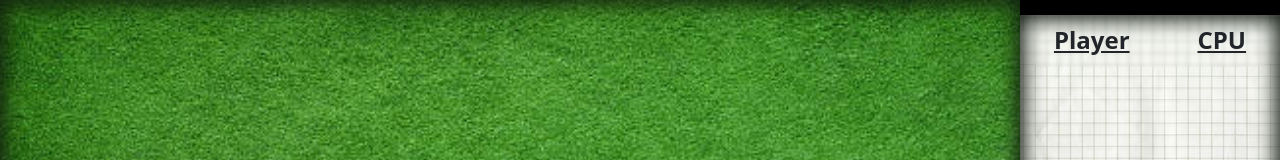
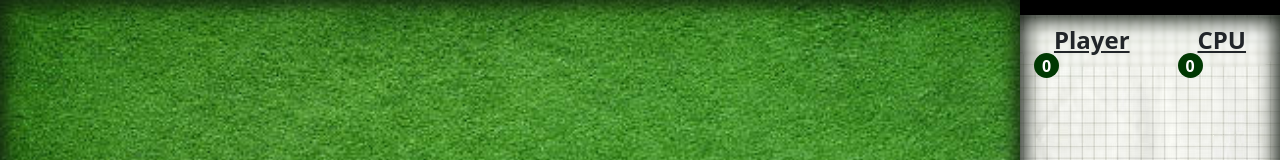
Before and after one commit to cakmakkur/Schnapsen, a React (Vite) app: page / in a window 1280 px wide. Shown: the top 160 px of the page. Built offline with nearby package versions, Linux system fonts and the light colour scheme.

Commit message:
23/15.27

```diff
--- a/main.css
+++ b/main.css
@@ -236,8 +236,8 @@ p, h1, h2, h3, h4, h5, h6 {
   gap: 20px;
 }
 .settingsDiv .div2 form img {
-  width: 120px;
-  height: 120px;
+  width: 100px;
+  height: 100px;
 }
 .settingsDiv .div2 input {
   margin-left: 54px;
@@ -394,6 +394,47 @@ p, h1, h2, h3, h4, h5, h6 {
   background-color: rgb(0, 30, 255);
 }
 
+.fade-in {
+  animation: fadeIn 0.1s;
+}
+
+.fade-out {
+  animation: fadeOut 0.1s;
+}
+
+@keyframes fadeIn {
+  from {
+    opacity: 0;
+  }
+  to {
+    opacity: 1;
+  }
+}
+@keyframes fadeOut {
+  from {
+    opacity: 1;
+  }
+  to {
+    opacity: 0;
+  }
+}
+.bummerl {
+  display: flex;
+  position: absolute;
+  width: 25px;
+  height: 25px;
+  background-color: rgb(0, 56, 2);
+  border-radius: 50%;
+  border: none;
+  bottom: -20px;
+  left: -20px;
+  z-index: 120;
+  font-size: 1rem;
+  color: white;
+  justify-content: center;
+  align-items: center;
+}
+
 .mainDiv {
   width: 100%;
   height: 100vh;
@@ -470,6 +511,7 @@ p, h1, h2, h3, h4, h5, h6 {
   margin-top: 5px;
   margin-bottom: 9px;
   display: inline;
+  position: relative;
 }
 .mainDiv .panel .scoreboardContainer {
   background-image: url("./src/Assets/score-background.jpeg");
@@ -536,6 +578,13 @@ p, h1, h2, h3, h4, h5, h6 {
   background: rgb(136, 169, 227);
   background: linear-gradient(151deg, rgb(136, 169, 227) 0%, rgb(192, 196, 255) 54%, rgb(89, 150, 199) 100%);
 }
+.mainDiv .panel .configsContainer button:nth-child(3):disabled {
+  background: lightgray;
+  color: gray;
+}
+.mainDiv .panel .configsContainer button:nth-child(3):disabled:hover {
+  cursor: auto;
+}
 .mainDiv .panel .configsContainer button:nth-child(4) {
   background: rgb(227, 136, 136);
   background: linear-gradient(151deg, rgb(227, 136, 136) 0%, rgb(255, 192, 192) 54%, rgb(199, 89, 89) 100%);
--- a/src/1-Containers/ConfigsContainer.jsx
+++ b/src/1-Containers/ConfigsContainer.jsx
@@ -5,6 +5,8 @@ export default function ConfigsContainer({
   mainPlayContainerRef,
   setShowSettings,
   setShowTutorial,
+  animationClass,
+  setAnimationClass,
 }) {
   const handleButtonClick = () => {
     if (mainPlayContainerRef.current) {
@@ -15,7 +17,11 @@ export default function ConfigsContainer({
   const { hasGameStarted } = usePointsContext();
 
   const handleSettingsClick = () => {
-    setShowSettings(true);
+    setAnimationClass("fade-out");
+    setTimeout(() => {
+      setAnimationClass("fade-in");
+      setShowSettings(true);
+    }, 100);
   };
 
   const handleTutorialClick = () => {
@@ -23,14 +29,18 @@ export default function ConfigsContainer({
   };
 
   return (
-    <div className="configsContainer">
+    <div className={`configsContainer ${animationClass}`}>
       <Button
         hasGameStarted={hasGameStarted}
         handleClick={handleButtonClick}
         name={"New Game"}
       ></Button>
       <Button handleClick={handleTutorialClick} name={"Tutorial"}></Button>
-      <Button handleClick={handleSettingsClick} name={"Settings"}></Button>
+      <Button
+        // hasGameStarted={hasGameStarted}
+        handleClick={handleSettingsClick}
+        name={"Settings"}
+      ></Button>
       <Button handleClick={() => window.close()} name={"Exit"}></Button>
     </div>
   );
--- a/src/1-Containers/MainPlayContainer.jsx
+++ b/src/1-Containers/MainPlayContainer.jsx
@@ -1,10 +1,4 @@
-import {
-  useEffect,
-  useState,
-  useImperativeHandle,
-  forwardRef,
-  useRef,
-} from "react";
+import { useEffect, useState, useImperativeHandle, forwardRef } from "react";
 import { cards } from "../Assets/Cards/cards";
 import randomIndex from "../Logic/randomIndex";
 import CpuCards from "../2-SubContainers/CpuCards";
@@ -26,6 +20,7 @@ const MainPlayContainer = forwardRef((props, ref) => {
     cpuPoints,
     hasGameStarted,
     setHasGameStarted,
+    bummerlRef,
   } = usePointsContext();
   const [playerHand, setPlayerHand] = useState([]);
   const [cpuHand, setCpuHand] = useState([]);
@@ -42,8 +37,6 @@ const MainPlayContainer = forwardRef((props, ref) => {
   const [playerMarriage1, setPlayerMarriage1] = useState([]);
   const [playerMarriage2, setPlayerMarriage2] = useState([]);
   const [matchChecked, setMatchChecked] = useState(false);
-
-  const bummerl = useRef({ player: 0, cpu: 0 });
 
   useImperativeHandle(ref, () => ({
     handleNewGame,
@@ -82,8 +75,8 @@ const MainPlayContainer = forwardRef((props, ref) => {
 
     if (playerPoints >= 66) {
       alert("PLAYER HAS WON THE GAME");
-      bummerl.current.player = bummerl.current.player += 1;
-      console.log(bummerl.current);
+      bummerlRef.current.player = bummerlRef.current.player += 1;
+      console.log(bummerlRef.current);
       //player won animation
       handleNewGame();
       return;
@@ -91,8 +84,8 @@ const MainPlayContainer = forwardRef((props, ref) => {
 
     if (cpuPoints >= 66) {
       alert("COMPUTER HAS WON THE GAME");
-      bummerl.current.cpu = bummerl.current.cpu += 1;
-      console.log(bummerl.current);
+      bummerlRef.current.cpu = bummerlRef.current.cpu += 1;
+      console.log(bummerlRef.current);
       //cpu won animation
       handleNewGame();
       return;
@@ -385,6 +378,8 @@ const MainPlayContainer = forwardRef((props, ref) => {
     let newPlayerHand = [];
     let newCpuHand = [];
     let newTrump;
+    bummerlRef.current.player = 0;
+    bummerlRef.current.cpu = 0;
 
     function getInitialCard(newRemainingCards) {
       const randomIx = randomIndex(newRemainingCards.length);
@@ -401,7 +396,6 @@ const MainPlayContainer = forwardRef((props, ref) => {
       newCpuHand.push(res.selectedCard);
       newRemainingCards = res.newRemainingCards;
     }
-    console.log(newPlayerHand, newCpuHand);
 
     let trumpSelection = getInitialCard(newRemainingCards);
     newTrump = trumpSelection.selectedCard;
--- a/src/1-Containers/ScoreboardContainer.jsx
+++ b/src/1-Containers/ScoreboardContainer.jsx
@@ -1,16 +1,16 @@
-import { useEffect } from "react";
+import { useEffect, useRef } from "react";
 import { usePointsContext } from "../GlobalVariables/PointsContext";
 
-export default function ScoreboardContainer() {
+export default function ScoreboardContainer({ animationClass }) {
+  const { bummerlRef } = usePointsContext();
   const { playerPoints, cpuPoints } = usePointsContext();
+  const scrollDivRef = useRef(null);
 
   useEffect(() => {
+    if (playerPoints === 0 && cpuPoints === 0) return;
+
     const playerContainer = document.querySelector(".playerPoints");
     const cpuContainer = document.querySelector(".computerPoints");
-    if (playerPoints === 0 && cpuPoints === 0) {
-      //here delete all the inputs from before
-      return;
-    }
 
     playerContainer.innerHTML += `<p class='addedPoints'>${playerPoints}</p>`;
     cpuContainer.innerHTML += `<p class='addedPoints'>${cpuPoints}</p>`;
@@ -29,15 +29,22 @@ export default function ScoreboardContainer() {
       previousScore.style.textDecoration = "line-through";
       previousScore2.style.textDecoration = "line-through";
     }
+
+    scrollDivRef.current.scrollTop = scrollDivRef.current.scrollHeight;
   }, [playerPoints, cpuPoints]);
 
   return (
     <>
-      <div className="scoreboardHeader">
-        <p className="underline">Player</p>
-        <p className="underline">CPU</p>
+      <div className={`scoreboardHeader ${animationClass}`}>
+        <p className="underline">
+          <span className="bummerl">{bummerlRef.current.player}</span> Player
+        </p>
+        <p className="underline">
+          {" "}
+          <span className="bummerl">{bummerlRef.current.cpu}</span>CPU
+        </p>
       </div>
-      <div className="scoreboardContainer">
+      <div ref={scrollDivRef} className="scoreboardContainer">
         <div className="playerPoints"></div>
         <div className="computerPoints"></div>
       </div>
--- a/src/1-Containers/SettingsContainer.jsx
+++ b/src/1-Containers/SettingsContainer.jsx
@@ -1,9 +1,17 @@
 // import { useContext } from "react";
 import { useCardsContext } from "../GlobalVariables/CardsContext";
 
-export default function SettingsContainer({ setShowSettings }) {
+export default function SettingsContainer({
+  setShowSettings,
+  setAnimationClass,
+  animationClass,
+}) {
   function onCloseClick() {
-    setShowSettings(false);
+    setAnimationClass("fade-out");
+    setTimeout(() => {
+      setAnimationClass("fade-in");
+      setShowSettings(false);
+    }, 100);
   }
   const { setFrontside, setBackside, setBackgroundStyle } = useCardsContext();
 
@@ -20,7 +28,7 @@ export default function SettingsContainer({ setShowSettings }) {
   }
 
   return (
-    <div className="settingsDiv">
+    <div className={`settingsDiv ${animationClass}`}>
       <button onClick={onCloseClick} className="closeButton">
         <img src="/src/Assets/arrow_return.png" alt="" />
       </button>
--- a/src/App.jsx
+++ b/src/App.jsx
@@ -13,6 +13,7 @@ export default function App() {
   const mainPlayContainerRef = useRef();
   const [showSettings, setShowSettings] = useState(false);
   const [showTutorial, setShowTutorial] = useState(false);
+  const [animationClass, setAnimationClass] = useState("fade-in");
 
   return (
     <CardsContextProvider>
@@ -21,14 +22,20 @@ export default function App() {
           <MainPlayContainer ref={mainPlayContainerRef} />
           <Panel>
             {showSettings ? (
-              <SettingsContainer setShowSettings={setShowSettings} />
+              <SettingsContainer
+                setShowSettings={setShowSettings}
+                setAnimationClass={setAnimationClass}
+                animationClass={animationClass}
+              />
             ) : (
               <>
-                <ScoreboardContainer />
+                <ScoreboardContainer animationClass={animationClass} />
                 <ConfigsContainer
                   setShowSettings={setShowSettings}
                   mainPlayContainerRef={mainPlayContainerRef}
                   setShowTutorial={setShowTutorial}
+                  animationClass={animationClass}
+                  setAnimationClass={setAnimationClass}
                 />
               </>
             )}
--- /dev/null
+++ b/src/CSS/_bummerlAnimation.scss
@@ -0,0 +1,16 @@
+.bummerl {
+  display: flex;
+  position: absolute;
+  width: 25px;
+  height: 25px;
+  background-color: rgb(0, 56, 2);
+  border-radius: 50%;
+  border: none;
+  bottom: -20px;
+  left: -20px;
+  z-index: 120;
+  font-size: 1rem;
+  color: white;
+  justify-content: center;
+  align-items: center;
+}
--- /dev/null
+++ b/src/CSS/_settingDivAnimation.scss
@@ -0,0 +1,25 @@
+.fade-in {
+  animation: fadeIn 0.1s;
+}
+
+.fade-out {
+  animation: fadeOut 0.1s;
+}
+
+@keyframes fadeIn {
+  from {
+    opacity: 0;
+  }
+  to {
+    opacity: 1;
+  }
+}
+
+@keyframes fadeOut {
+  from {
+    opacity: 1;
+  }
+  to {
+    opacity: 0;
+  }
+}
--- a/src/CSS/_settingsContainer.scss
+++ b/src/CSS/_settingsContainer.scss
@@ -5,7 +5,7 @@
   border-top: 15px solid rgb(0, 0, 0);
   box-shadow: inset 0 0 20px 5px rgb(23, 31, 22);
   color: rgb(26, 26, 26);
-  background-image: url('./src/Assets/wood-texture.jpg');
+  background-image: url("./src/Assets/wood-texture.jpg");
   p {
     padding-top: 30px;
     padding-bottom: 10px;
@@ -46,8 +46,8 @@
       align-items: center;
       gap: 20px;
       img {
-        width: 120px;
-        height: 120px;
+        width: 100px;
+        height: 100px;
       }
     }
     input {
--- a/src/GlobalVariables/PointsContext.jsx
+++ b/src/GlobalVariables/PointsContext.jsx
@@ -1,4 +1,4 @@
-import { createContext, useState, useContext } from "react";
+import { createContext, useState, useContext, useRef } from "react";
 
 const PointsContext = createContext();
 
@@ -8,6 +8,7 @@ export const PointsContextProvider = ({ children }) => {
   const [playerPoints, setPlayerPoints] = useState(0);
   const [cpuPoints, setCpuPoints] = useState(0);
   const [hasGameStarted, setHasGameStarted] = useState(false);
+  const bummerlRef = useRef({ player: 0, cpu: 0 });
 
   const value = {
     playerPoints,
@@ -16,6 +17,7 @@ export const PointsContextProvider = ({ children }) => {
     setCpuPoints,
     hasGameStarted,
     setHasGameStarted,
+    bummerlRef,
   };
 
   return (
```
Also changed, not shown: src/CSS/main.scss (+10 -0 lines).
